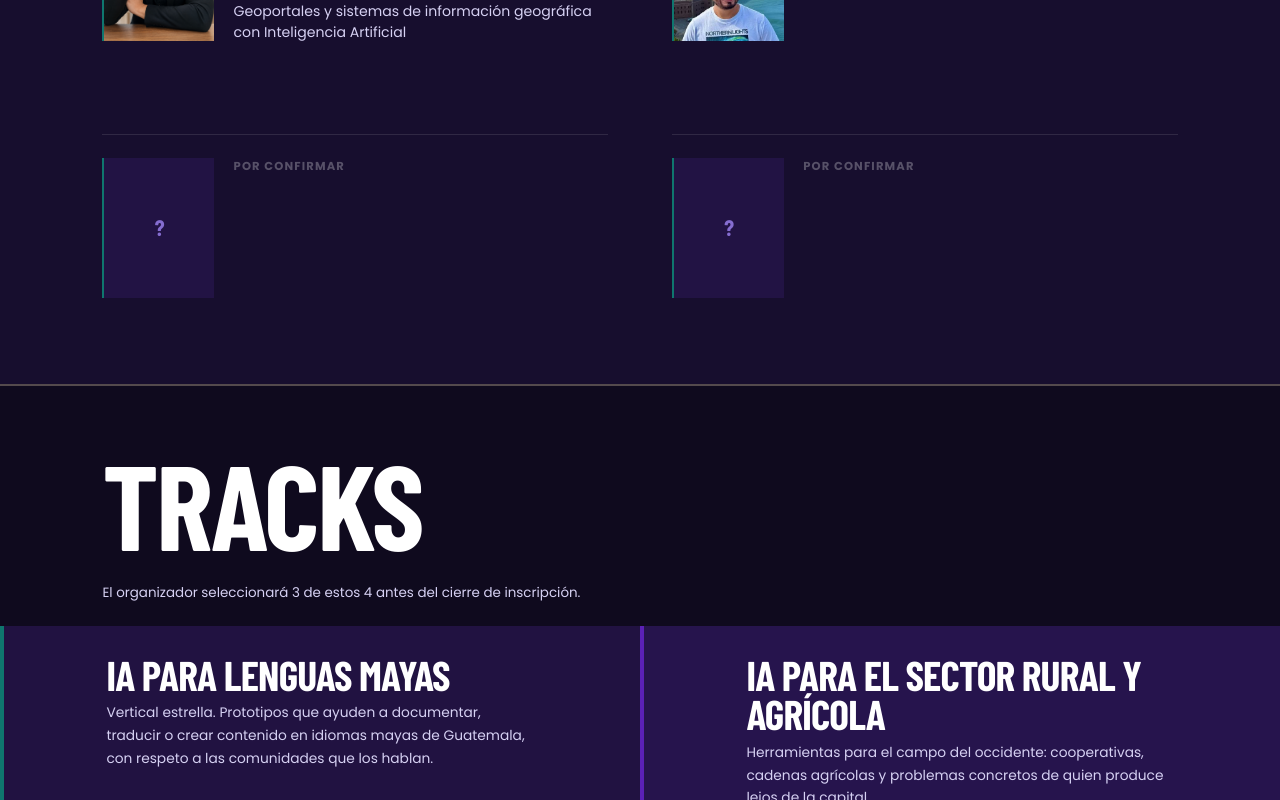
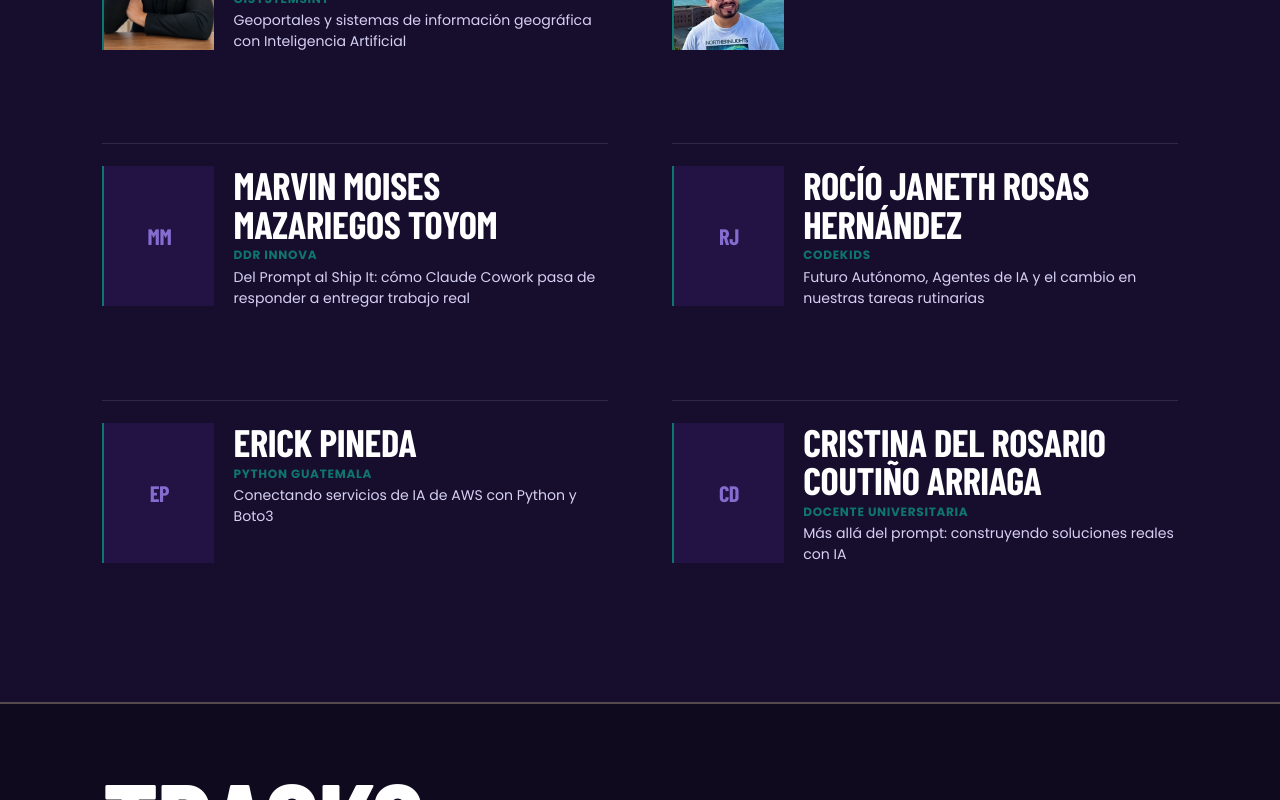
Before and after one commit to Eswin-Poroj/ai-builders-gt, a Next.js app: page / in a window 1280 px wide. Shown: the part 3040-3840 px from the top of the page. Built offline with nearby package versions, Linux system fonts and the light colour scheme; no server answers.

Commit message:
Update event content with new speaker details, including roles, topics, and social links. Add new SVG sponsor logo for Mesoamericana and adjust logo dimensions for improved presentation.

```diff
--- a/src/content/event.ts
+++ b/src/content/event.ts
@@ -92,13 +92,14 @@ export const event: EventContent = {
       {
         id: "giovanni-castillo",
         name: "Giovanni Castillo",
-        role: "",
-        topic: "La Ruta del Chip: oportunidades en IA embebida",
+        role: "CREABOT",
+        topic: "La Ruta del Chip: IA y mecatrónica como puerta de entrada al empleo",
         // SPEAKER PHOTOS: poner photoSrc → /speakers/{id}.jpg cuando lleguen archivos a public/speakers/
         photoSrc: null,
-        href: null,
+        href: "https://creabot.gt",
         confirmed: true,
-        bio: "Especialista en sistemas embebidos y edge AI. Explora cómo llevar la inteligencia artificial al hardware de bajo costo en entornos de conectividad limitada.",
+        bio: "Director de CREABOT Guatemala y miembro de la Mesa Empresarial y de Talento de La Ruta del Chip.",
+        socials: { website: "https://creabot.gt" },
       },
       {
         id: "carlos-sosa",
@@ -190,22 +191,59 @@ export const event: EventContent = {
         },
       },
       {
-        id: "tba-1",
-        name: "Por confirmar",
-        role: "",
-        topic: "",
+        id: "marvin-mazariegos",
+        name: "Marvin Moises Mazariegos Toyom",
+        role: "DDR Innova",
+        topic: "Del Prompt al Ship It: cómo Claude Cowork pasa de responder a entregar trabajo real",
         photoSrc: null,
-        href: null,
-        confirmed: false,
+        href: "https://github.com/mmazariegos-2021338",
+        confirmed: true,
+        bio: "Developer y AI Community Builder de Guatemala. Apasionado por la inteligencia artificial y el desarrollo de software. AI DevRel en DDR Innova.",
+        socials: {
+          instagram: "https://www.instagram.com/devmar_17",
+          github: "https://github.com/mmazariegos-2021338",
+          twitter: "https://x.com/Devmar_17",
+        },
       },
       {
-        id: "tba-2",
-        name: "Por confirmar",
-        role: "",
-        topic: "",
+        id: "janeth-rosas",
+        name: "Rocío Janeth Rosas Hernández",
+        role: "CodeKids",
+        topic: "Futuro Autónomo, Agentes de IA y el cambio en nuestras tareas rutinarias",
         photoSrc: null,
-        href: null,
-        confirmed: false,
+        href: "https://www.linkedin.com/in/janeth-rosas-957021132",
+        confirmed: true,
+        bio: "Ingeniera en sistemas y ciencias de la computación. Fundadora de CodeKids, gestora de proyectos STEAM a nivel nacional e internacional y voluntaria en comunidades de tecnología.",
+        socials: {
+          linkedin: "https://www.linkedin.com/in/janeth-rosas-957021132",
+        },
+      },
+      {
+        id: "erick-pineda",
+        name: "Erick Pineda",
+        role: "Python Guatemala",
+        topic: "Conectando servicios de IA de AWS con Python y Boto3",
+        photoSrc: null,
+        href: "https://www.linkedin.com/in/epinedaamezquita/",
+        confirmed: true,
+        bio: "Ingeniero en Sistemas, AWS Community Builder y líder de Python Guatemala. Conferencista y creador del podcast Café Con Datos, con experiencia en nube, ciencia de datos e inteligencia artificial.",
+        socials: {
+          linkedin: "https://www.linkedin.com/in/epinedaamezquita/",
+          website: "https://pythonguatemala.dev/",
+        },
+      },
+      {
+        id: "cristina-coutino",
+        name: "Cristina del Rosario Coutiño Arriaga",
+        role: "Docente universitaria",
+        topic: "Más allá del prompt: construyendo soluciones reales con IA",
+        photoSrc: null,
+        href: "https://www.linkedin.com/in/cristina-coutiño-9408201a1",
+        confirmed: true,
+        bio: "Profesional en informática especializada en análisis y visualización de datos, desarrollo de software e ingeniería de datos. Consultora con experiencia en Python, bases de datos e inteligencia artificial.",
+        socials: {
+          linkedin: "https://www.linkedin.com/in/cristina-coutiño-9408201a1",
+        },
       },
     ],
   },
@@ -324,8 +362,8 @@ export const event: EventContent = {
         tier: "venue",
         href: "https://mesoamericana.edu.gt/",
         logoSrc: "/sponsors/mesoamericana.png",
-        logoWidth: 1024,
-        logoHeight: 1024,
+        logoWidth: 1200,
+        logoHeight: 1191,
       },
       {
         id: "voz-xela",
```
Also changed, not shown: public/sponsors/mesoamericana.png, public/sponsors/mesoamericana.svg (added).
